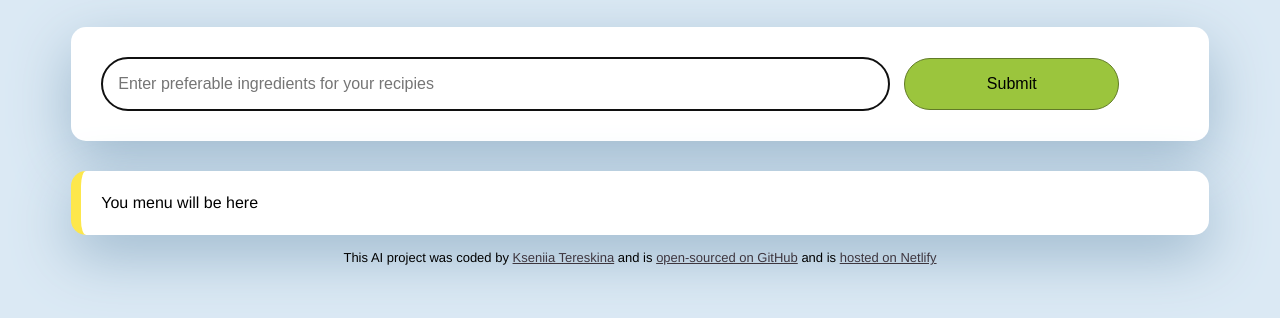
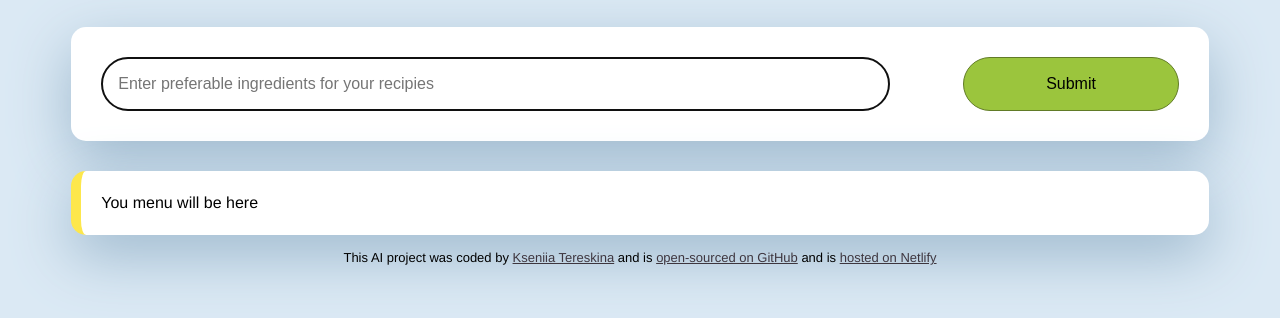
Before and after one commit to Tereskina/AI-week-menu-generator, a plain HTML site: page index.html in a window 1280 px wide. Shown: the part 160-478 px from the top of the page. Drawn offline with nearby package versions, Linux system fonts and the light colour scheme.

Commit message:
updated css

```diff
--- a/src/style.css
+++ b/src/style.css
@@ -16,6 +16,10 @@ h1 {
 
 a {
   color: #3e363f;
+}
+form {
+  display: flex;
+  justify-content: space-between;
 }
 
 footer {
```
